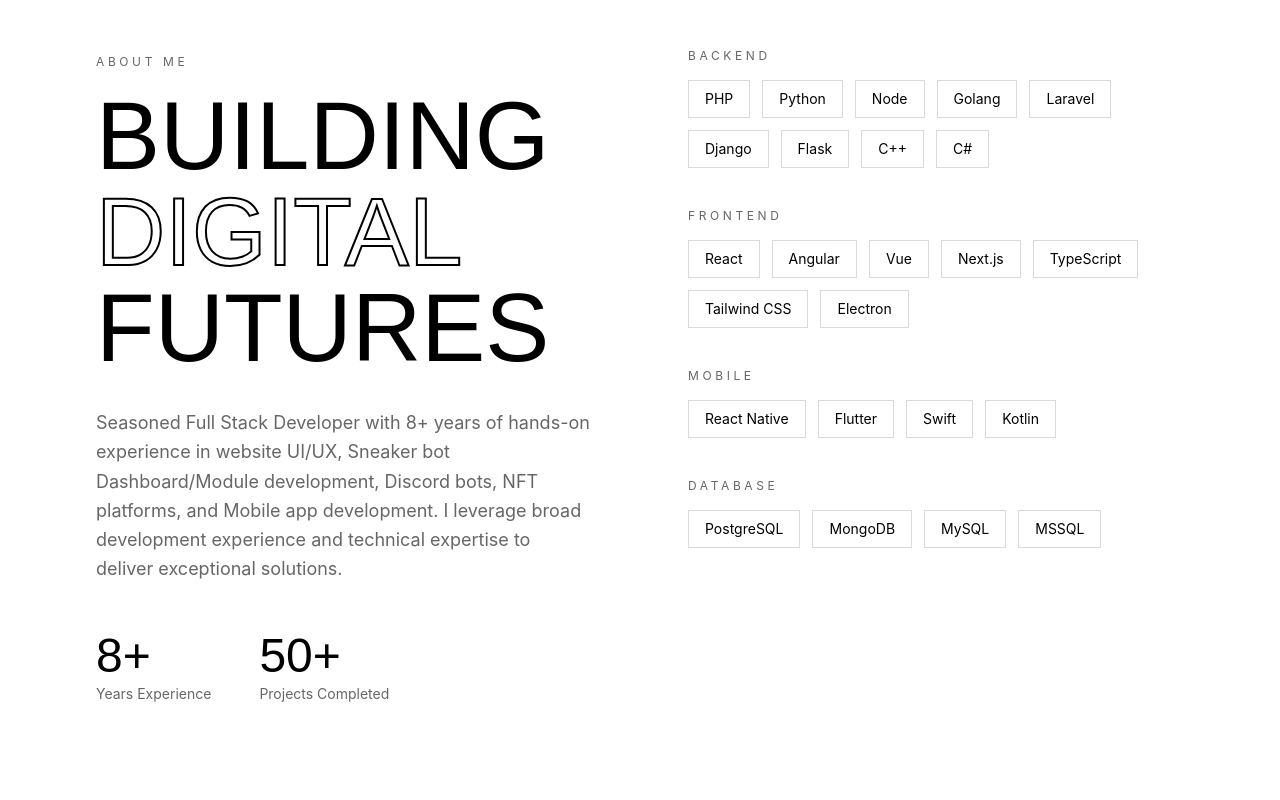
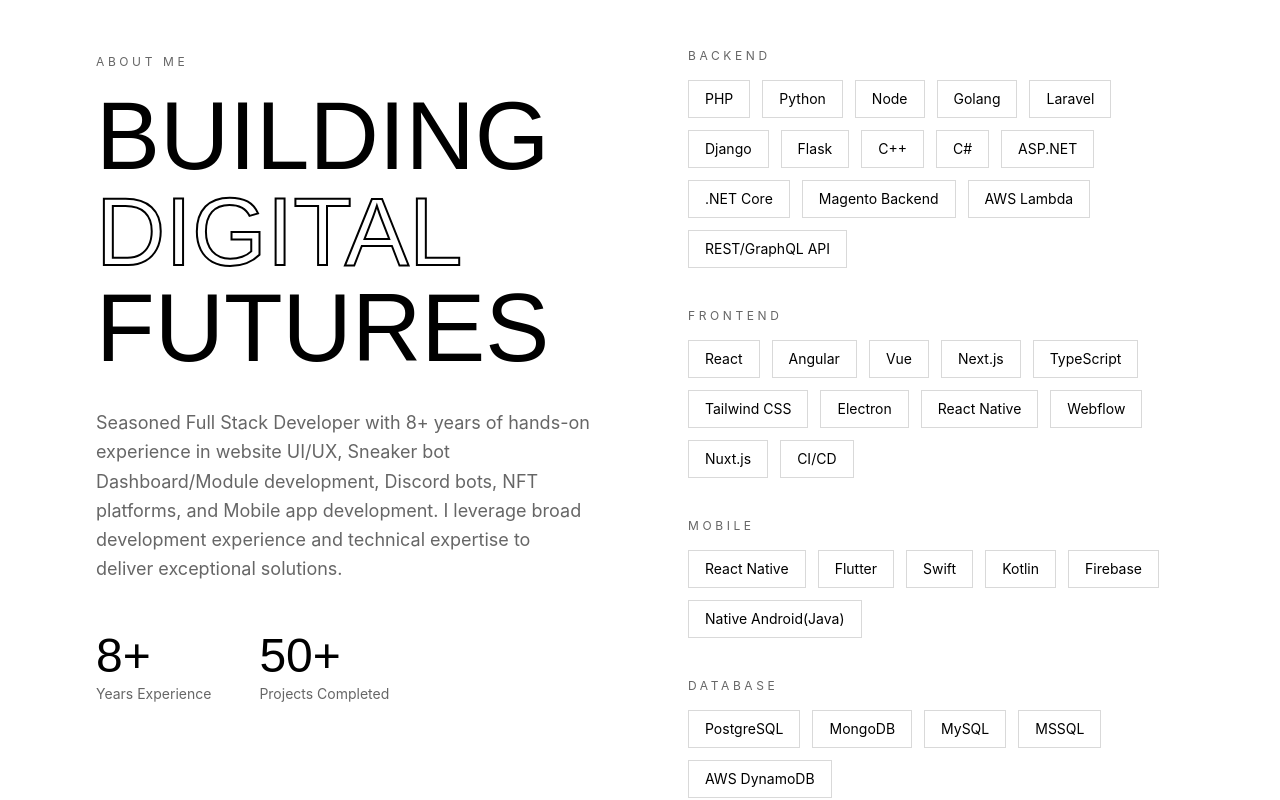
Before and after one commit to mergeninja0527/dennis-fabros, a React (Vite) app: page / in a window 1280 px wide. Shown: the part 880-1680 px from the top of the page. Built offline with nearby package versions, Linux system fonts and the light colour scheme; the HTML template or start-up script is replaced by a standard one.

Commit message:
update about-section-skills

```diff
--- a/src/components/AboutSection.tsx
+++ b/src/components/AboutSection.tsx
@@ -3,10 +3,10 @@ import { useInView } from "framer-motion";
 import { useRef } from "react";
 
 const skills = {
-  backend: ["PHP", "Python", "Node", "Golang", "Laravel", "Django", "Flask", "C++", "C#"],
-  frontend: ["React", "Angular", "Vue", "Next.js", "TypeScript", "Tailwind CSS", "Electron"],
-  mobile: ["React Native", "Flutter", "Swift", "Kotlin"],
-  database: ["PostgreSQL", "MongoDB", "MySQL", "MSSQL"],
+  backend: ["PHP", "Python", "Node", "Golang", "Laravel", "Django", "Flask", "C++", "C#", "ASP.NET", ".NET Core", "Magento Backend", "AWS Lambda", "REST/GraphQL API"],
+  frontend: ["React", "Angular", "Vue", "Next.js", "TypeScript", "Tailwind CSS", "Electron", "React Native", "Webflow", "Nuxt.js", "CI/CD"],
+  mobile: ["React Native", "Flutter", "Swift", "Kotlin", "Firebase", "Native Android(Java)"],
+  database: ["PostgreSQL", "MongoDB", "MySQL", "MSSQL", "AWS DynamoDB"],
 };
 
 const AboutSection = () => {
```
